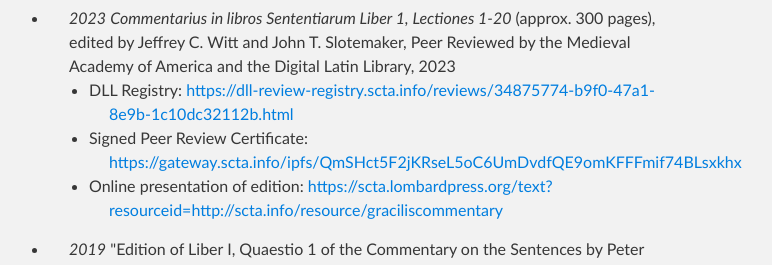
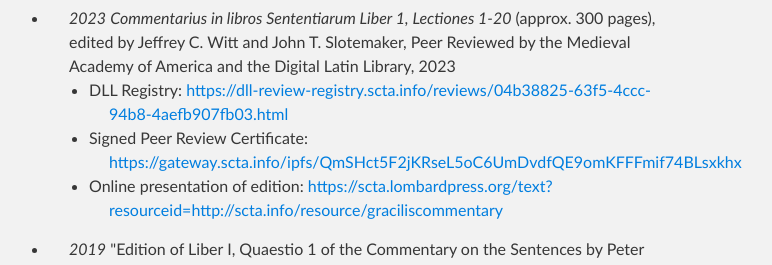
Before and after one commit to jeffreycwitt/jeffreycwitt.github.io, a Jekyll site: the page built from pages/cv.html, in a window 1280 px wide and 900 px high, scrolled down 2163 px, cut to the strip 180-445 px from the top of the window. Shown: the whole strip, without its empty margins (291-1063 px from the left). Built offline with Jekyll 4.4.1, drawn with Linux system fonts in a browser that asks for light colours; some of the changed lines change nothing that is shown.

Commit message:
cv updated

```diff
--- a/pages/cv.html
+++ b/pages/cv.html
@@ -195,8 +195,8 @@ permalink: cv
          <ul>
 
             <li class="cv-list">DLL Registry:
-               <a href="https://dll-review-registry.scta.info/reviews/34875774-b9f0-47a1-8e9b-1c10dc32112b.html">
-                  https://dll-review-registry.scta.info/reviews/34875774-b9f0-47a1-8e9b-1c10dc32112b.html
+               <a href="https://dll-review-registry.scta.info/reviews/04b38825-63f5-4ccc-94b8-4aefb907fb03.html">
+                  https://dll-review-registry.scta.info/reviews/04b38825-63f5-4ccc-94b8-4aefb907fb03.html
                   </a>
                </li>
 
```
